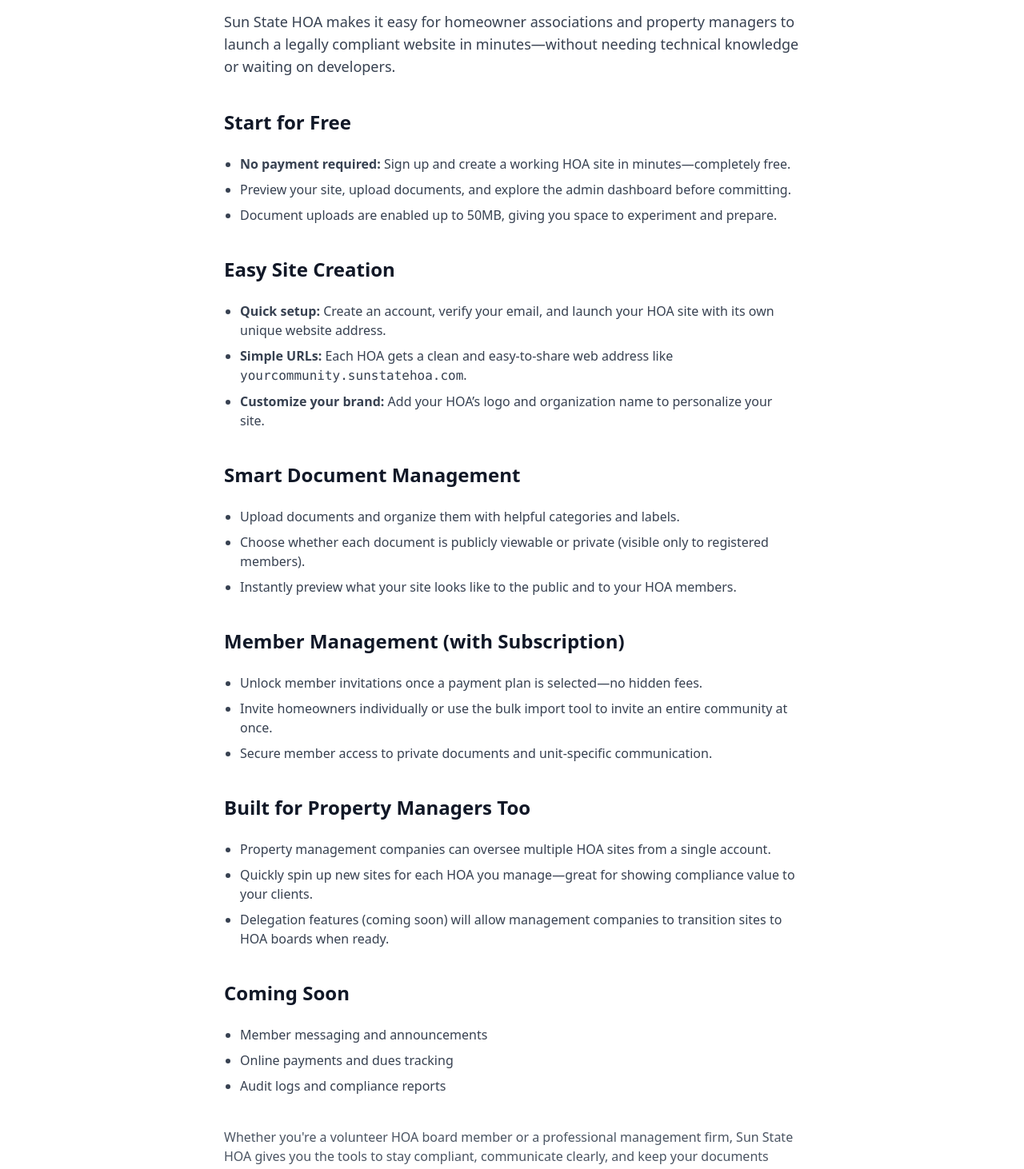
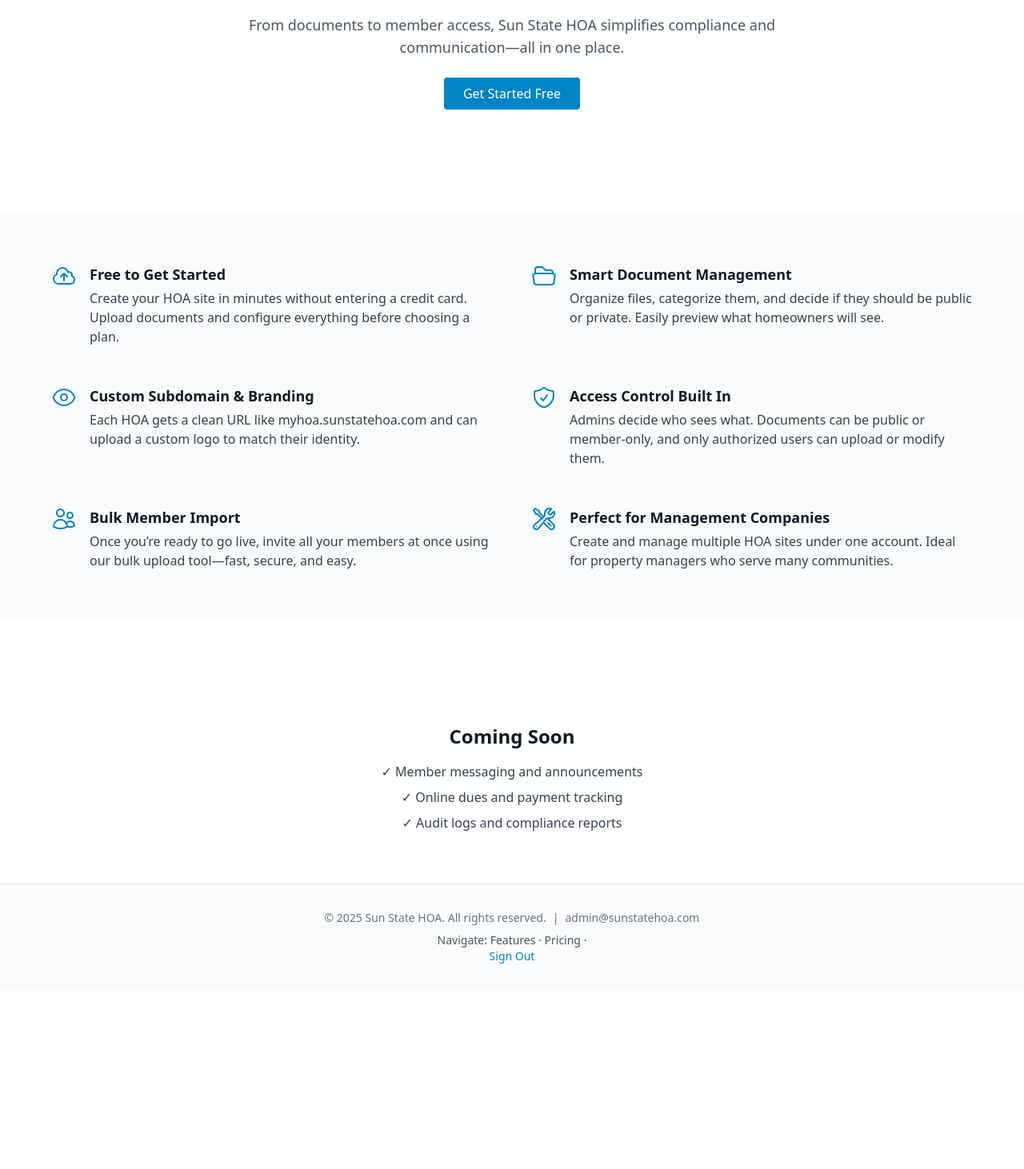
Before and after one commit to toddschilling/sunstatehoa-site, a Next.js app: page /features in a window 1280 px wide. Shown: the part 180-1642 px from the top of the page at 80% size. After the commit the page ends 1418 px from the top, so only its background shows below. Built offline with nearby package versions, Linux system fonts and the light colour scheme; no server answers.

Commit message:
Refactor FeaturesPage layout and add feature components; implement LogoutButton component; update package dependencies

```diff
--- a/app/features/page.tsx
+++ b/app/features/page.tsx
@@ -1,101 +1,102 @@
+import {
+  CloudArrowUpIcon,
+  FolderOpenIcon,
+  UsersIcon,
+  WrenchScrewdriverIcon,
+  EyeIcon,
+  ShieldCheckIcon,
+} from '@heroicons/react/24/outline';
+
 export default function FeaturesPage() {
   return (
-    <div className="max-w-3xl mx-auto px-6 py-12 space-y-10">
-      <h1 className="text-3xl font-bold text-gray-900">Simplify HOA Website Compliance</h1>
-
-      <p className="text-lg text-gray-700">
-        Sun State HOA makes it easy for homeowner associations and property managers to launch a
-        legally compliant website in minutes—without needing technical knowledge or waiting on developers.
-      </p>
-
-      <section className="space-y-6">
-        <h2 className="text-2xl font-semibold text-gray-900">Start for Free</h2>
-        <ul className="list-disc pl-5 text-gray-700 space-y-2">
-          <li>
-            <strong>No payment required:</strong> Sign up and create a working HOA site in minutes—completely free.
-          </li>
-          <li>
-            Preview your site, upload documents, and explore the admin dashboard before committing.
-          </li>
-          <li>
-            Document uploads are enabled up to 50MB, giving you space to experiment and prepare.
-          </li>
-        </ul>
+    <div className="flex flex-col space-y-16">
+      {/* Hero */}
+      <section className="bg-white py-16 px-6 text-center">
+        <div className="max-w-3xl mx-auto space-y-6">
+          <h1 className="text-4xl font-bold text-gray-900">Powerful features for modern HOAs</h1>
+          <p className="text-lg text-gray-600">
+            From documents to member access, Sun State HOA simplifies compliance and communication—all in one place.
+          </p>
+          <a
+            href="/start"
+            className="inline-block mt-4 bg-sky-600 text-white px-6 py-2 rounded hover:bg-sky-700"
+          >
+            Get Started Free
+          </a>
+        </div>
       </section>
 
-      <section className="space-y-6">
-        <h2 className="text-2xl font-semibold text-gray-900">Easy Site Creation</h2>
-        <ul className="list-disc pl-5 text-gray-700 space-y-2">
-          <li>
-            <strong>Quick setup:</strong> Create an account, verify your email, and launch your HOA site with its own unique website address.
-          </li>
-          <li>
-            <strong>Simple URLs:</strong> Each HOA gets a clean and easy-to-share web address like <code>yourcommunity.sunstatehoa.com</code>.
-          </li>
-          <li>
-            <strong>Customize your brand:</strong> Add your HOA’s logo and organization name to personalize your site.
-          </li>
-        </ul>
+      {/* Features Grid */}
+      <section className="bg-gray-50 py-16 px-6">
+        <div className="max-w-6xl mx-auto grid md:grid-cols-2 gap-12">
+          <Feature
+            icon={CloudArrowUpIcon}
+            title="Free to Get Started"
+            description="Create your HOA site in minutes without entering a credit card. Upload documents and configure everything before choosing a plan."
+          />
+          <Feature
+            icon={FolderOpenIcon}
+            title="Smart Document Management"
+            description="Organize files, categorize them, and decide if they should be public or private. Easily preview what homeowners will see."
+          />
+          <Feature
+            icon={EyeIcon}
+            title="Custom Subdomain & Branding"
+            description="Each HOA gets a clean URL like myhoa.sunstatehoa.com and can upload a custom logo to match their identity."
+          />
+          <Feature
+            icon={ShieldCheckIcon}
+            title="Access Control Built In"
+            description="Admins decide who sees what. Documents can be public or member-only, and only authorized users can upload or modify them."
+          />
+          <Feature
+            icon={UsersIcon}
+            title="Bulk Member Import"
+            description="Once you’re ready to go live, invite all your members at once using our bulk upload tool—fast, secure, and easy."
+          />
+          <Feature
+            icon={WrenchScrewdriverIcon}
+            title="Perfect for Management Companies"
+            description="Create and manage multiple HOA sites under one account. Ideal for property managers who serve many communities."
+          />
+        </div>
       </section>
 
-      <section className="space-y-6">
-        <h2 className="text-2xl font-semibold text-gray-900">Smart Document Management</h2>
-        <ul className="list-disc pl-5 text-gray-700 space-y-2">
-          <li>
-            Upload documents and organize them with helpful categories and labels.
-          </li>
-          <li>
-            Choose whether each document is publicly viewable or private (visible only to registered members).
-          </li>
-          <li>
-            Instantly preview what your site looks like to the public and to your HOA members.
-          </li>
-        </ul>
+      {/* Coming Soon */}
+      <section className="py-16 px-6">
+        <div className="max-w-3xl mx-auto text-center space-y-4">
+          <h2 className="text-2xl font-semibold text-gray-900">Coming Soon</h2>
+          <ul className="text-gray-700 space-y-2">
+            <li>✓ Member messaging and announcements</li>
+            <li>✓ Online dues and payment tracking</li>
+            <li>✓ Audit logs and compliance reports</li>
+          </ul>
+        </div>
       </section>
-
-      <section className="space-y-6">
-        <h2 className="text-2xl font-semibold text-gray-900">Member Management (with Subscription)</h2>
-        <ul className="list-disc pl-5 text-gray-700 space-y-2">
-          <li>
-            Unlock member invitations once a payment plan is selected—no hidden fees.
-          </li>
-          <li>
-            Invite homeowners individually or use the bulk import tool to invite an entire community at once.
-          </li>
-          <li>
-            Secure member access to private documents and unit-specific communication.
-          </li>
-        </ul>
-      </section>
-
-      <section className="space-y-6">
-        <h2 className="text-2xl font-semibold text-gray-900">Built for Property Managers Too</h2>
-        <ul className="list-disc pl-5 text-gray-700 space-y-2">
-          <li>
-            Property management companies can oversee multiple HOA sites from a single account.
-          </li>
-          <li>
-            Quickly spin up new sites for each HOA you manage—great for showing compliance value to your clients.
-          </li>
-          <li>
-            Delegation features (coming soon) will allow management companies to transition sites to HOA boards when ready.
-          </li>
-        </ul>
-      </section>
-
-      <section className="space-y-6">
-        <h2 className="text-2xl font-semibold text-gray-900">Coming Soon</h2>
-        <ul className="list-disc pl-5 text-gray-700 space-y-2">
-          <li>Member messaging and announcements</li>
-          <li>Online payments and dues tracking</li>
-          <li>Audit logs and compliance reports</li>
-        </ul>
-      </section>
-
-      <p className="text-gray-600">
-        Whether you're a volunteer HOA board member or a professional management firm, Sun State HOA gives
-        you the tools to stay compliant, communicate clearly, and keep your documents organized—all with zero hassle.
-      </p>
     </div>
   );
 }
+
+/* ----------------------------- */
+
+function Feature({
+  icon: Icon,
+  title,
+  description,
+}: {
+  icon: React.ElementType;
+  title: string;
+  description: string;
+}) {
+  return (
+    <div className="flex items-start gap-4">
+      <div className="flex-shrink-0">
+        <Icon className="w-8 h-8 text-sky-600" />
+      </div>
+      <div>
+        <h3 className="text-lg font-semibold text-gray-900">{title}</h3>
+        <p className="mt-1 text-gray-700">{description}</p>
+      </div>
+    </div>
+  );
+}
--- a/app/layout.tsx
+++ b/app/layout.tsx
@@ -1,15 +1,16 @@
-import './globals.css';
-import { Metadata } from 'next';
-import Link from 'next/link';
+import "./globals.css";
+import { Metadata } from "next";
+import Link from "next/link";
+import LogoutButton from "@/components/LogoutButton";
 
-export const dynamic = 'force-dynamic';
+export const dynamic = "force-dynamic";
 export const metadata: Metadata = {
-  title: 'Sun State HOA – Self‑Service Compliance Sites',
+  title: "Sun State HOA – Self‑Service Compliance Sites",
   icons: {
-    icon: '/favicon.ico',
+    icon: "/favicon.ico",
   },
   description:
-    'Launch a Chapter 720‑compliant HOA website in minutes. Generate a sub‑domain, invite members, and control your documents—no developers needed.',
+    "Launch a Chapter 720‑compliant HOA website in minutes. Generate a sub‑domain, invite members, and control your documents—no developers needed.",
 };
 
 export default function RootLayout({
@@ -63,23 +64,26 @@
     <footer className="border-t bg-gray-50">
       <div className="mx-auto max-w-7xl px-6 py-8 text-center text-sm text-gray-500 space-y-2">
         <p>
-          &copy; {new Date().getFullYear()} Sun&nbsp;State&nbsp;HOA. All rights reserved.
+          &copy; {new Date().getFullYear()} Sun&nbsp;State&nbsp;HOA. All rights
+          reserved.
           <span className="mx-2">|</span>
-          <a href="mailto:admin@sunstatehoa.com" className="hover:text-gray-700">
+          <a
+            href="mailto:admin@sunstatehoa.com"
+            className="hover:text-gray-700"
+          >
             admin@sunstatehoa.com
           </a>
         </p>
         <div className="text-sm text-center text-gray-600">
-          Navigate: <Link href="/features" className="hover:text-gray-700">Features</Link> &middot;{' '}
-          <Link href="/pricing" className="hover:text-gray-700">Pricing</Link> &middot;{' '}
-          <form action="/logout" method="post" className="inline">
-            <button
-              type="submit"
-              className="text-sm text-sky-600 hover:underline inline"
-            >
-              Sign Out
-            </button>
-          </form>
+          Navigate:{" "}
+          <Link href="/features" className="hover:text-gray-700">
+            Features
+          </Link>{" "}
+          &middot;{" "}
+          <Link href="/pricing" className="hover:text-gray-700">
+            Pricing
+          </Link>{" "}
+          &middot; <LogoutButton />
         </div>
       </div>
     </footer>
--- a/app/logout/route.ts
+++ b/app/logout/route.ts
@@ -3,22 +3,17 @@
 
 export async function POST(request: Request) {
   const supabase = createClient();
-  const { error } = await supabase.auth.signOut();
+  await supabase.auth.signOut();
 
-  // Dynamically determine origin
-  const origin = new URL(request.url).origin;
-  const response = NextResponse.redirect(`${origin}/start`, { status: 302 });
+  // Build an absolute URL back to /start
+  const redirectUrl = new URL("/", request.url);
 
-  // These are Supabase's cookie names by default
-  response.cookies.set("sb-access-token", "", {
-    maxAge: 0,
-    path: "/",
-  });
+  // Create the redirect response
+  const res = NextResponse.redirect(redirectUrl, { status: 302 });
 
-  response.cookies.set("sb-refresh-token", "", {
-    maxAge: 0,
-    path: "/",
-  });
+  // Explicitly clear auth cookies
+  res.cookies.delete("sb-access-token");
+  res.cookies.delete("sb-refresh-token");
 
-  return response;
+  return res;
 }
--- /dev/null
+++ b/components/LogoutButton.tsx
@@ -0,0 +1,24 @@
+"use client";
+
+import { createClient } from "@/lib/supabase-browser";
+
+export default function LogoutButton() {
+  const supabase = createClient();
+
+  return (
+    <form
+      action="/logout"
+      method="post"
+      onSubmit={async () => {
+        // Clear local tokens right away
+        await supabase.auth.signOut();
+        // Hard-reload to root after server redirect
+        setTimeout(() => (window.location.href = "/"), 100);
+      }}
+    >
+      <button className="text-sm text-sky-600 hover:underline" type="submit">
+        Sign Out
+      </button>
+    </form>
+  );
+}
--- a/package.json
+++ b/package.json
@@ -8,6 +8,7 @@
     "start": "next start"
   },
   "dependencies": {
+    "@heroicons/react": "^2.2.0",
     "@supabase/ssr": "^0.6.1",
     "@supabase/supabase-js": "^2.50.3",
     "@vercel/sdk": "^1.9.0",
```
Also changed, not shown: app/page.tsx (+32 -24 lines), app/signup/page.tsx (+44 -22 lines), app/start/page.tsx (+52 -56 lines), 1 other file (tests, documents, lock files or other folders).
